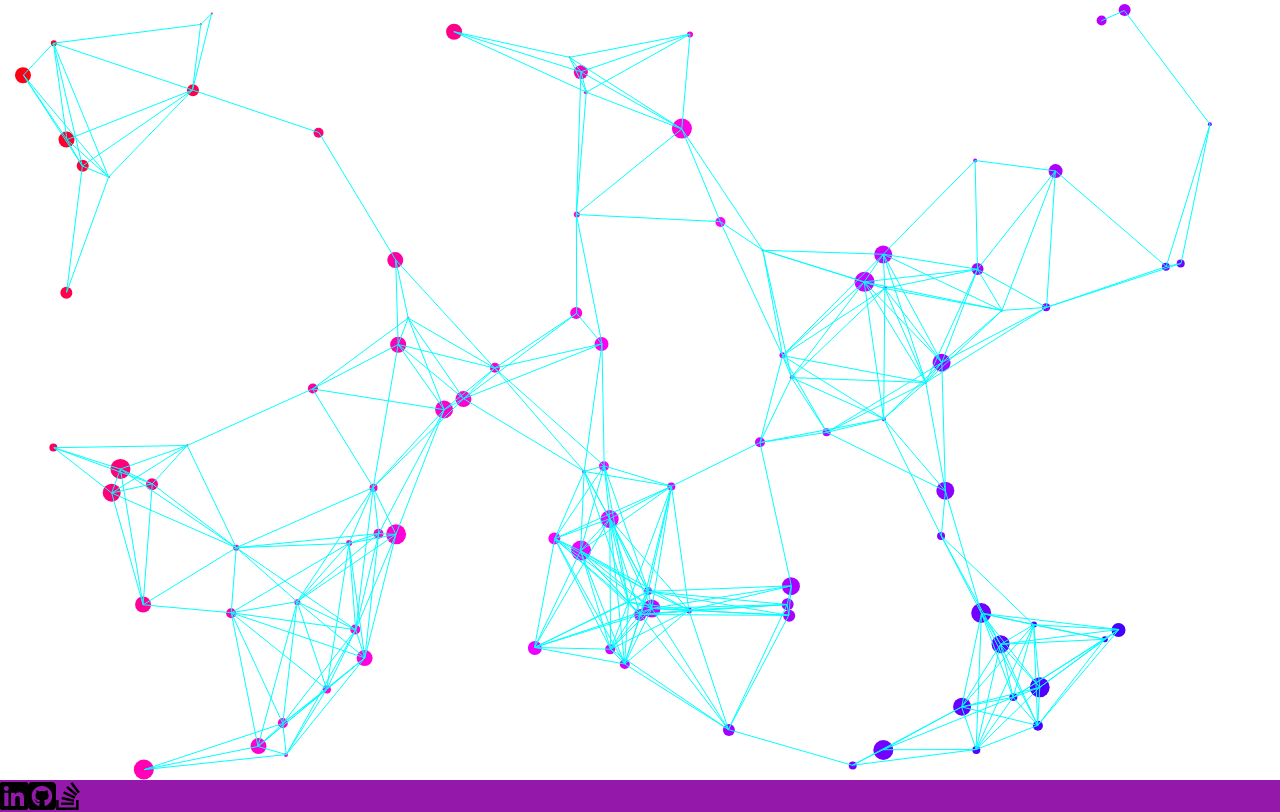
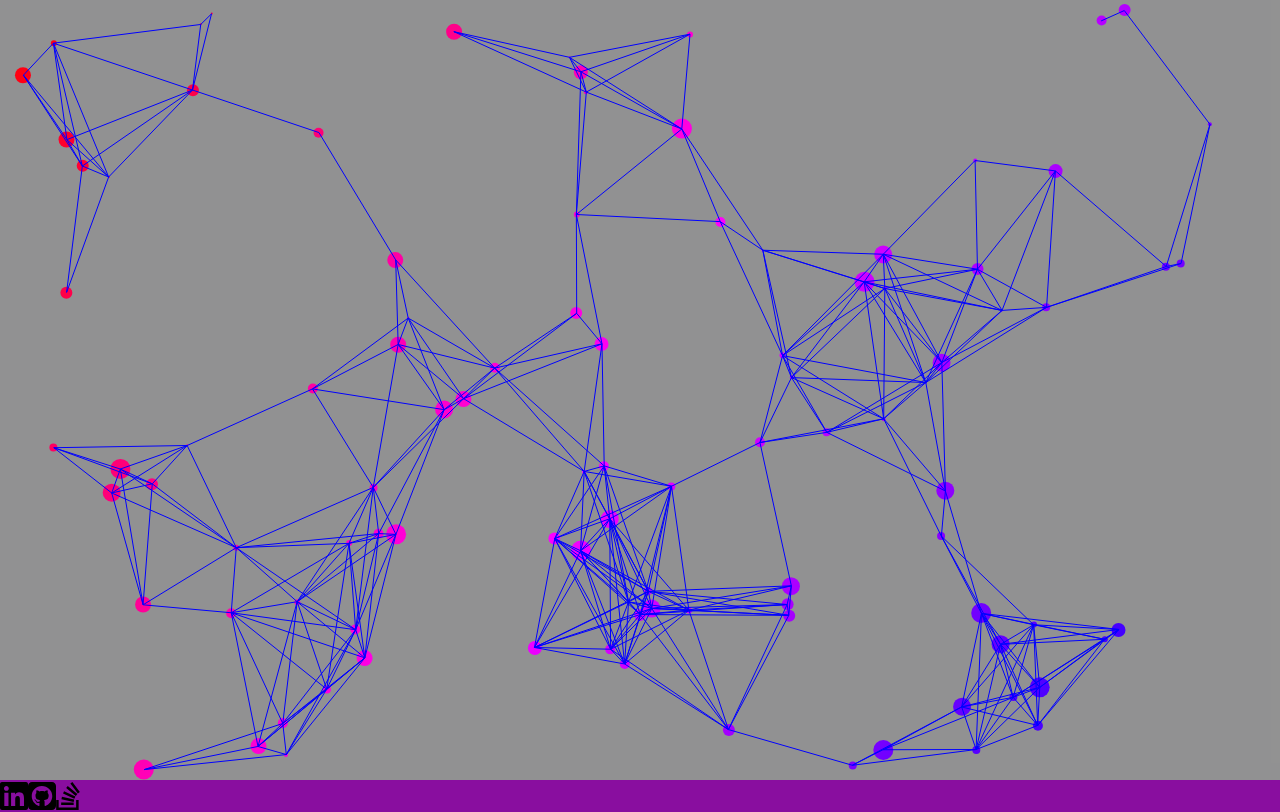
Before and after one commit to Jaycossey/showcase, a React (Vite) app: page / in a window 1280 px wide. Shown: the top 812 px of the page. Built offline with nearby package versions, Linux system fonts and the light colour scheme; grey boxes are pictures that could not be loaded.

Commit message:
added more to color palette

```diff
--- a/src/App.css
+++ b/src/App.css
@@ -13,6 +13,10 @@
     width: 350px;
 }
 
+.dark-custom-bg {
+    background-color: rgba(37, 37, 38, 0.5);
+}
+
 .custom-link > img {
     height: 40%;
 }
--- a/src/App.jsx
+++ b/src/App.jsx
@@ -15,7 +15,8 @@ const App = () => {
   }
 
   return (
-    <div className='p-2'>
+    <div className='p-2
+                    dark-custom-bg'>
       <Home onClick={handleClick} />
       <About />
       <a ref={projectRef}></a>
--- a/src/components/Background.jsx
+++ b/src/components/Background.jsx
@@ -28,7 +28,7 @@ const Background = (props) => {
         // fill the particles of gradient color style
         ctx.fillStyle = gradient;
         // connecting line styles
-        ctx.strokeStyle = 'cyan';
+        ctx.strokeStyle = 'blue';
 
         // create new Effect (particle system with canvas as ref, handle particles via ctx)
         const effect = new Effect(canvas);
```
